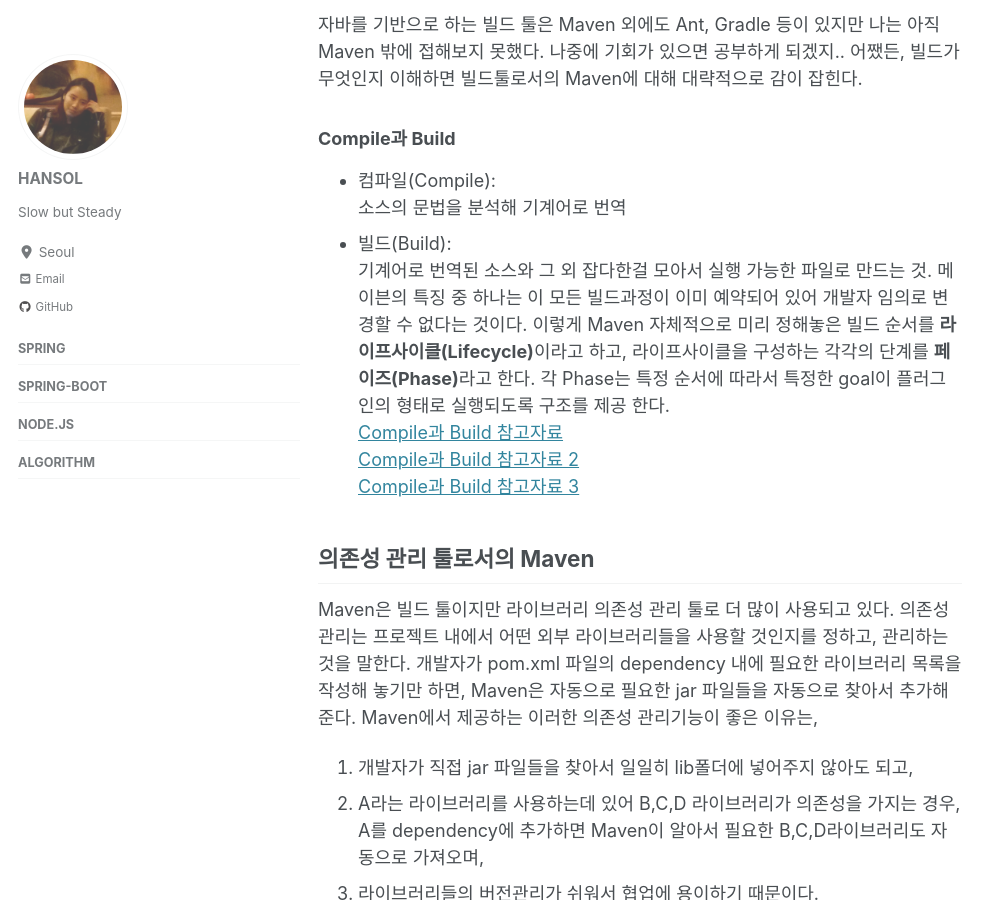
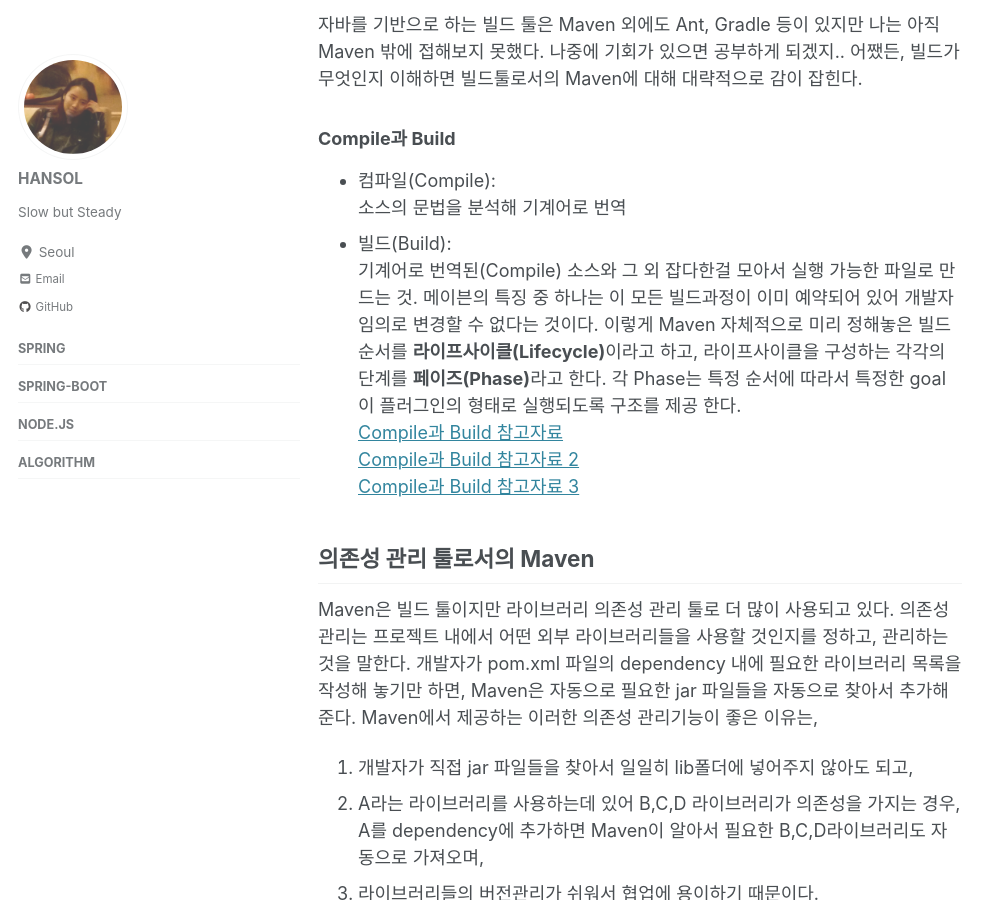
Before and after one commit to HANSOLKIM30/hansolkim30.github.io, a Jekyll site: the page built from _posts/2020-01-29-maven.md, in a window 1280 px wide and 900 px high, scrolled down 351 px. Shown: the whole window, without its empty margins (0-1006 px from the left). Built offline with Jekyll 4.4.1, drawn with Linux system fonts in a browser that asks for light colours; cached includes are drawn as plain includes; nearby versions of some CDN libraries.

Commit message:
Update 2020-01-29-maven.md

```diff
--- a/_posts/2020-01-29-maven.md
+++ b/_posts/2020-01-29-maven.md
@@ -12,7 +12,7 @@ date: 2020-01-29
 
 ### Compile과 Build
 - 컴파일(Compile):<br>소스의 문법을 분석해 기계어로 번역
-- 빌드(Build):<br>기계어로 번역된 소스와 그 외 잡다한걸 모아서 실행 가능한 파일로 만드는 것. 메이븐의 특징 중 하나는 이 모든 빌드과정이 이미 예약되어 있어 개발자 임의로 변경할 수 없다는 것이다. 이렇게 Maven 자체적으로 미리 정해놓은 빌드 순서를 **라이프사이클(Lifecycle)**이라고 하고, 라이프사이클을 구성하는 각각의 단계를 **페이즈(Phase)**라고 한다. 각 Phase는 특정 순서에 따라서 특정한 goal이 플러그인의 형태로 실행되도록 구조를 제공 한다.<br>
+- 빌드(Build):<br>기계어로 번역된(Compile) 소스와 그 외 잡다한걸 모아서 실행 가능한 파일로 만드는 것. 메이븐의 특징 중 하나는 이 모든 빌드과정이 이미 예약되어 있어 개발자 임의로 변경할 수 없다는 것이다. 이렇게 Maven 자체적으로 미리 정해놓은 빌드 순서를 **라이프사이클(Lifecycle)**이라고 하고, 라이프사이클을 구성하는 각각의 단계를 **페이즈(Phase)**라고 한다. 각 Phase는 특정 순서에 따라서 특정한 goal이 플러그인의 형태로 실행되도록 구조를 제공 한다.<br>
 [Compile과 Build 참고자료](http://twinbraid.blogspot.com/2015/02/blog-post.html)<br>
 [Compile과 Build 참고자료 2](https://sjh836.tistory.com/131)<br>
 [Compile과 Build 참고자료 3](https://happyer16.tistory.com/entry/4-%EB%B9%8C%EB%93%9C%EB%8A%94-%EC%96%B4%EB%96%A4-%EB%B0%A9%EC%8B%9D%EC%9C%BC%EB%A1%9C-%EC%A7%84%ED%96%89%EB%90%98%EB%8A%94%EA%B0%80-%EB%A9%94%EC%9D%B4%EB%B8%90-%EB%9D%BC%EC%9D%B4%ED%94%84-%EC%82%AC%EC%9D%B4%ED%81%B4)
```
